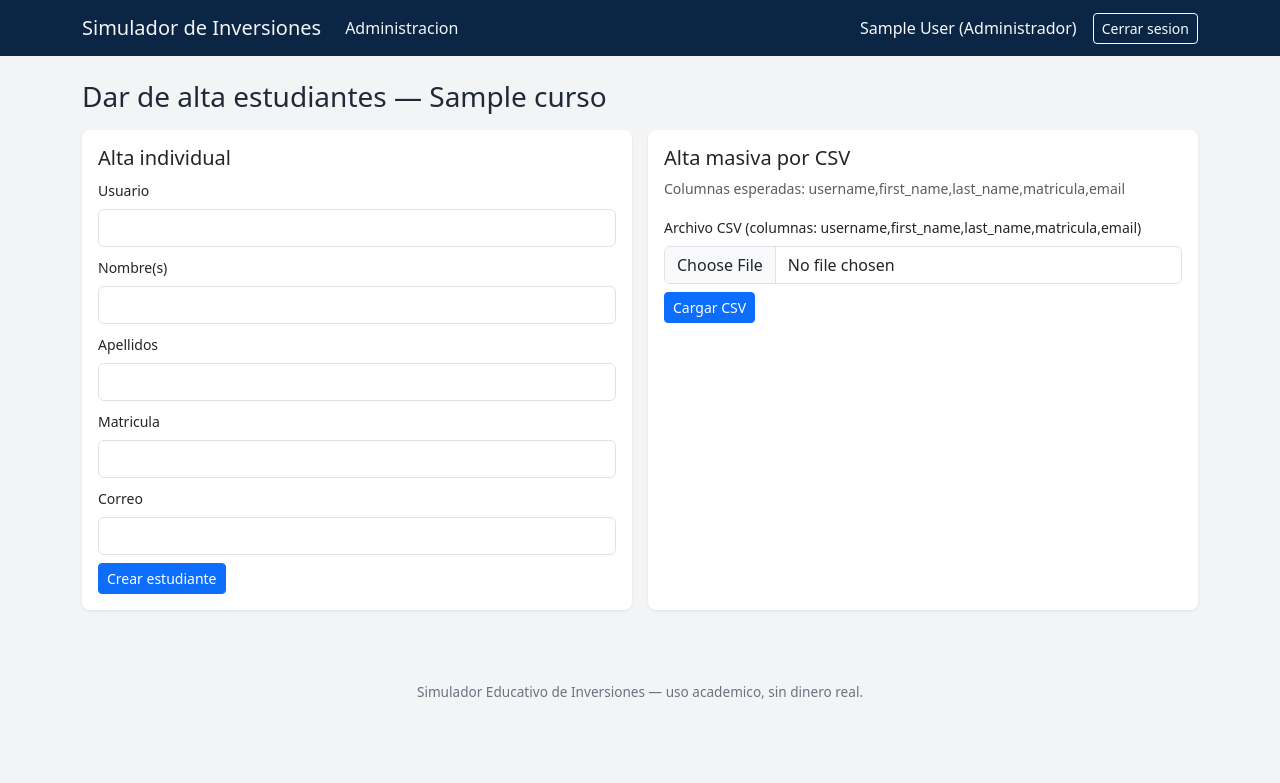
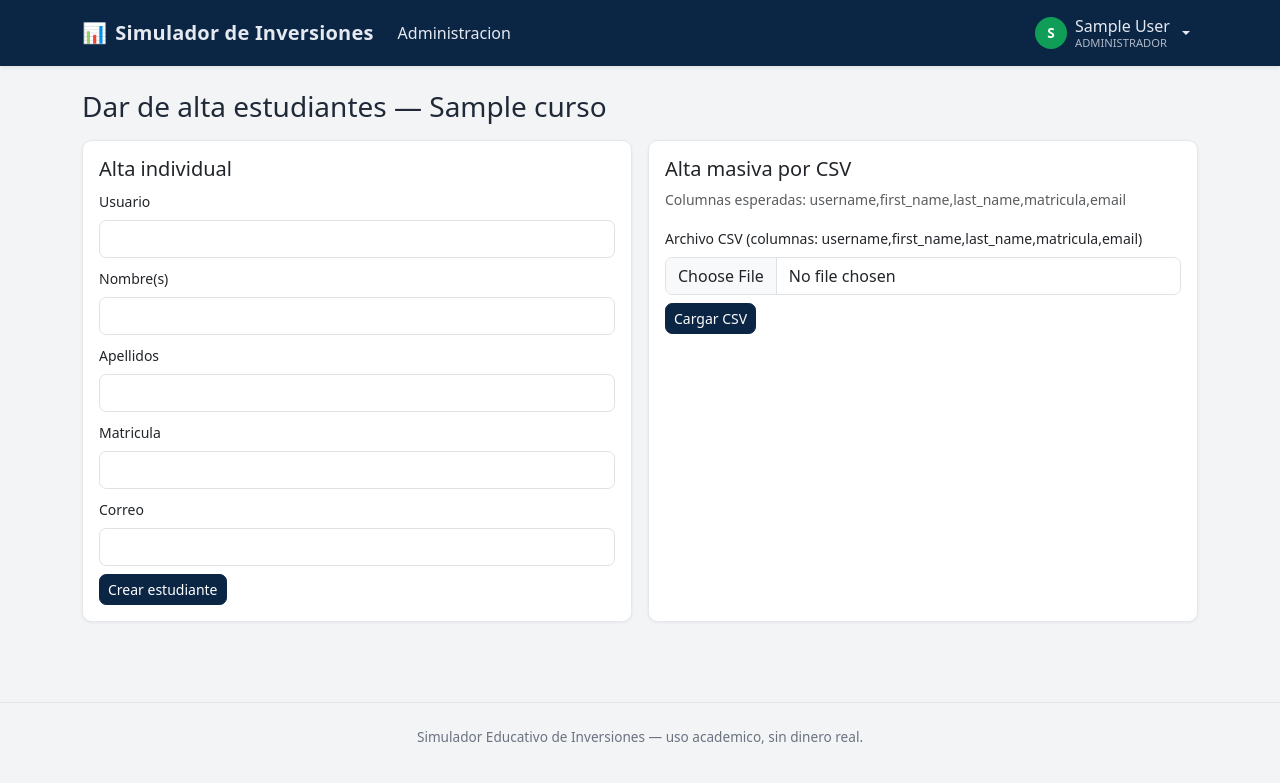
Before and after one commit to VictorAnaya64/simulador-inversiones, a Django app: page /cursos/1/alta-estudiantes/ in a window 1280 px wide. Shown: the top 783 px of the page. Run offline with Django 5.2, Linux system fonts and the light colour scheme; a user stored in the database is signed in; tables that the repository leaves empty hold one stand-in row (values such as "Sample post"); some libraries are stand-ins or nearby versions.

Commit message:
Mejora diseno de navegacion y corrige bug de rol en el menu superior
El menu superior mostraba enlaces de estudiante a cualquier superusuario
(el campo rol por defecto es ESTUDIANTE aunque is_superuser sea True);
ahora el orden profesor -> admin -> estudiante replica la logica real
de redireccion. Se agrega un menu desplegable de usuario con boton de
cerrar sesion mas visible, y se da estilo navy al panel /admin/ de
Django para que no se sienta como una aplicacion distinta.

Co-Authored-By: Claude Sonnet 5 <noreply@anthropic.com>

```diff
--- a/apps/usuarios/admin.py
+++ b/apps/usuarios/admin.py
@@ -2,6 +2,10 @@ from django.contrib import admin
 from django.contrib.auth.admin import UserAdmin
 
 from .models import RegistroAuditoria, Usuario
+
+admin.site.site_header = 'Simulador de Inversiones · Administracion'
+admin.site.site_title = 'Simulador de Inversiones'
+admin.site.index_title = 'Panel de administracion'
 
 
 @admin.register(Usuario)
--- a/static/css/simulador.css
+++ b/static/css/simulador.css
@@ -1,10 +1,13 @@
 :root {
     --sim-azul-marino: #0b2545;
     --sim-azul: #13315c;
+    --sim-azul-claro: #3a6ea5;
     --sim-gris: #6b7280;
     --sim-gris-claro: #f3f4f6;
+    --sim-borde: #e5e7eb;
     --sim-verde: #0f9d58;
     --sim-rojo: #b3261e;
+    --sim-radio: 0.6rem;
 }
 
 body {
@@ -12,13 +15,27 @@ body {
     color: #1f2937;
 }
 
+main.container {
+    min-height: calc(100vh - 220px);
+}
+
+/* Barra de navegacion */
 .navbar-simulador {
     background-color: var(--sim-azul-marino) !important;
 }
 
+.navbar-simulador .navbar-brand {
+    font-weight: 600;
+    letter-spacing: 0.01em;
+}
+
 .navbar-simulador .navbar-brand,
 .navbar-simulador .nav-link {
-    color: #f3f4f6 !important;
+    color: #e5e9f0 !important;
+}
+
+.navbar-simulador .nav-link:hover {
+    color: #ffffff !important;
 }
 
 .navbar-simulador .nav-link.active {
@@ -26,23 +43,108 @@ body {
     color: #ffffff !important;
 }
 
+.avatar-usuario {
+    display: inline-flex;
+    align-items: center;
+    justify-content: center;
+    width: 2rem;
+    height: 2rem;
+    border-radius: 50%;
+    background-color: var(--sim-verde);
+    color: #ffffff;
+    font-weight: 700;
+    font-size: 0.85rem;
+    flex-shrink: 0;
+}
+
+/* Tarjetas y metricas */
+.card {
+    border: 1px solid var(--sim-borde);
+    border-radius: var(--sim-radio);
+}
+
 .card-metrica {
-    border: none;
-    border-radius: 0.5rem;
-    box-shadow: 0 1px 3px rgba(0, 0, 0, 0.08);
+    border: 1px solid var(--sim-borde);
+    border-radius: var(--sim-radio);
+    box-shadow: 0 1px 3px rgba(11, 37, 69, 0.06);
+    transition: box-shadow 0.15s ease-in-out;
+}
+
+.card-metrica:hover {
+    box-shadow: 0 4px 10px rgba(11, 37, 69, 0.1);
+}
+
+.card-metrica .card-title {
+    color: var(--sim-gris);
+    font-size: 0.8rem;
+    text-transform: uppercase;
+    letter-spacing: 0.04em;
+    font-weight: 600;
 }
 
 .valor-positivo { color: var(--sim-verde); font-weight: 600; }
 .valor-negativo { color: var(--sim-rojo); font-weight: 600; }
 .valor-neutro { color: var(--sim-gris); }
 
+/* Tablas */
+.table {
+    --bs-table-bg: transparent;
+}
+
+.table thead th {
+    background-color: var(--sim-gris-claro);
+    color: var(--sim-azul-marino);
+    font-size: 0.78rem;
+    text-transform: uppercase;
+    letter-spacing: 0.03em;
+    font-weight: 700;
+    border-bottom-width: 1px;
+}
+
 .tabla-compacta td, .tabla-compacta th {
     padding: 0.5rem 0.75rem;
     vertical-align: middle;
+}
+
+/* Botones */
+.btn-primary {
+    background-color: var(--sim-azul-marino);
+    border-color: var(--sim-azul-marino);
+}
+
+.btn-primary:hover, .btn-primary:focus {
+    background-color: var(--sim-azul);
+    border-color: var(--sim-azul);
+}
+
+.btn-success {
+    background-color: var(--sim-verde);
+    border-color: var(--sim-verde);
+}
+
+.btn, .form-control, .form-select {
+    border-radius: 0.45rem;
+}
+
+/* Alertas */
+.alert {
+    border: none;
+    border-radius: var(--sim-radio);
+}
+
+/* Login */
+.tarjeta-login {
+    max-width: 420px;
+    margin: 4rem auto;
+    border: 1px solid var(--sim-borde);
+    border-radius: var(--sim-radio);
+    box-shadow: 0 8px 24px rgba(11, 37, 69, 0.08);
 }
 
 footer.footer-simulador {
     color: var(--sim-gris);
     font-size: 0.85rem;
     padding: 1.5rem 0;
+    border-top: 1px solid var(--sim-borde);
+    margin-top: 2rem;
 }
--- a/templates/base.html
+++ b/templates/base.html
@@ -9,31 +9,51 @@
     {% block head_extra %}{% endblock %}
 </head>
 <body>
-    <nav class="navbar navbar-expand-lg navbar-simulador navbar-dark mb-4">
+    <nav class="navbar navbar-expand-lg navbar-simulador navbar-dark sticky-top shadow-sm mb-4">
         <div class="container">
-            <a class="navbar-brand" href="{% url 'usuarios:redireccion_rol' %}">Simulador de Inversiones</a>
-            <button class="navbar-toggler" type="button" data-bs-toggle="collapse" data-bs-target="#navSimulador">
+            <a class="navbar-brand d-flex align-items-center gap-2" href="{% url 'usuarios:redireccion_rol' %}">
+                <span aria-hidden="true">&#128202;</span> Simulador de Inversiones
+            </a>
+            <button class="navbar-toggler" type="button" data-bs-toggle="collapse" data-bs-target="#navSimulador" aria-controls="navSimulador" aria-expanded="false" aria-label="Alternar navegacion">
                 <span class="navbar-toggler-icon"></span>
             </button>
             <div class="collapse navbar-collapse" id="navSimulador">
                 {% if user.is_authenticated %}
                 <ul class="navbar-nav me-auto">
-                    {% if user.es_estudiante %}
+                    {% if user.es_profesor %}
+                        <li class="nav-item"><a class="nav-link" href="{% url 'cursos:panel_profesor' %}">Mis cursos</a></li>
+                    {% elif user.es_admin %}
+                        <li class="nav-item"><a class="nav-link" href="/admin/">Administracion</a></li>
+                    {% else %}
                         <li class="nav-item"><a class="nav-link" href="{% url 'portafolios:panel_estudiante' %}">Panel</a></li>
                         <li class="nav-item"><a class="nav-link" href="{% url 'mercados:buscador' %}">Mercado</a></li>
                         <li class="nav-item"><a class="nav-link" href="{% url 'operaciones:ordenes' %}">Operaciones</a></li>
                         <li class="nav-item"><a class="nav-link" href="{% url 'analitica:analisis' %}">Analisis</a></li>
-                    {% elif user.es_profesor %}
-                        <li class="nav-item"><a class="nav-link" href="{% url 'cursos:panel_profesor' %}">Mis cursos</a></li>
-                    {% elif user.es_admin %}
-                        <li class="nav-item"><a class="nav-link" href="/admin/">Administracion</a></li>
                     {% endif %}
                 </ul>
-                <span class="navbar-text text-light me-3">{{ user.get_full_name|default:user.username }} ({{ user.get_rol_display }})</span>
-                <form method="post" action="{% url 'usuarios:logout' %}" class="d-flex">
-                    {% csrf_token %}
-                    <button class="btn btn-outline-light btn-sm" type="submit">Cerrar sesion</button>
-                </form>
+                <ul class="navbar-nav ms-auto">
+                    <li class="nav-item dropdown">
+                        <a class="nav-link dropdown-toggle d-flex align-items-center gap-2" href="#" id="menuUsuario" role="button" data-bs-toggle="dropdown" aria-expanded="false">
+                            <span class="avatar-usuario">{{ user.first_name|default:user.username|first|upper }}</span>
+                            <span class="lh-sm text-start">
+                                {{ user.get_full_name|default:user.username }}
+                                <small class="d-block text-uppercase opacity-75" style="font-size:.7rem;">{{ user.get_rol_display }}</small>
+                            </span>
+                        </a>
+                        <ul class="dropdown-menu dropdown-menu-end shadow-sm" aria-labelledby="menuUsuario">
+                            {% if user.es_admin %}
+                            <li><a class="dropdown-item" href="/admin/">Panel de administracion</a></li>
+                            <li><hr class="dropdown-divider"></li>
+                            {% endif %}
+                            <li>
+                                <form method="post" action="{% url 'usuarios:logout' %}" class="px-3 py-1">
+                                    {% csrf_token %}
+                                    <button class="btn btn-sm btn-danger w-100" type="submit">Cerrar sesion</button>
+                                </form>
+                            </li>
+                        </ul>
+                    </li>
+                </ul>
                 {% endif %}
             </div>
         </div>
--- a/templates/usuarios/login.html
+++ b/templates/usuarios/login.html
@@ -3,7 +3,7 @@
 {% block contenido %}
 <div class="row justify-content-center">
     <div class="col-md-5">
-        <div class="card card-metrica mt-5">
+        <div class="card tarjeta-login">
             <div class="card-body p-4">
                 <h1 class="h4 mb-3 text-center">Simulador de Inversiones</h1>
                 <p class="text-muted text-center mb-4">Inicia sesion con tu cuenta institucional del curso.</p>
```
Also changed, not shown: static/css/admin_simulador.css (added, +42 -0 lines), templates/admin/base_site.html (added, +16 -0 lines).
